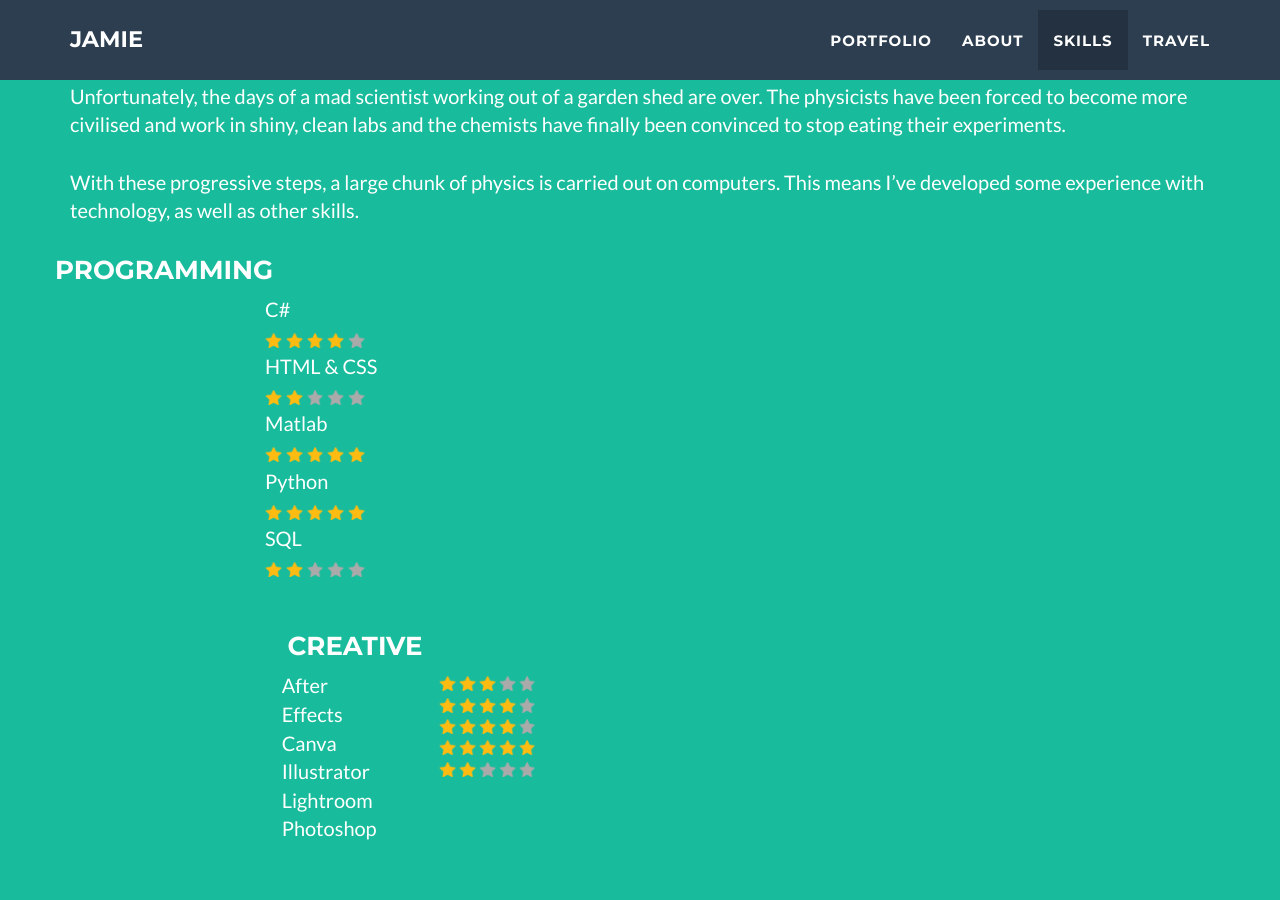
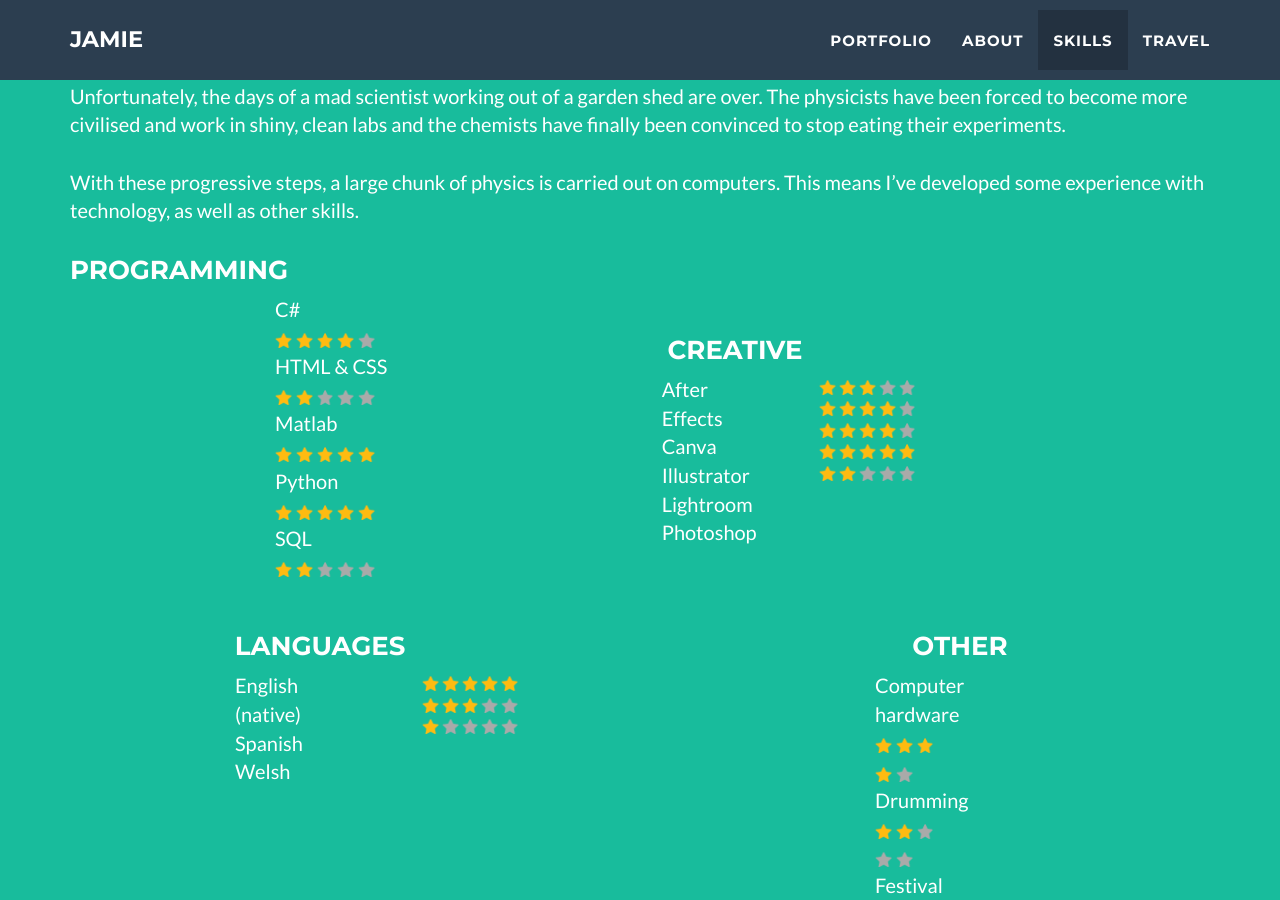
Before and after one commit to jamiedumayne/jamiedumayne.github.io, a Jekyll site: the page built from _posts/2014-07-18-project-1.markdown, in a window 1280 px wide and 900 px high, scrolled down 2405 px. Built offline with Jekyll 4.4.1, drawn with Linux system fonts in a browser that asks for light colours.

Commit message:
Update skills.html

```diff
--- a/_includes/skills.html
+++ b/_includes/skills.html
@@ -16,17 +16,16 @@
       </div>
     </div>
     <div class="float-container">
-      <div class="row">
+      <div class="inline-table">
         <h3>Programming</h3>
         <div class="col-lg-2 col-xs-6"></div>
           <div class="col-lg-2 col-xs-4">
           <p>
-              C#<br>
-               <img src=img/star_full.png alt="Gold star" height="15">
-               <img src=img/star_full.png alt="Gold star" height="15">
-               <img src=img/star_full.png alt="Gold star" height="15">
-               <img src=img/star_full.png alt="Gold star" height="15">
-               <img src=img/star_empty.png alt="Empty star" height="15"><br>
+              C#<br>  <img src=img/star_full.png alt="Gold star" height="15">
+                      <img src=img/star_full.png alt="Gold star" height="15">
+                      <img src=img/star_full.png alt="Gold star" height="15">
+                      <img src=img/star_full.png alt="Gold star" height="15">
+                      <img src=img/star_empty.png alt="Empty star" height="15"><br>
               HTML & CSS<br>
                <img src=img/star_full.png alt="Gold star" height="15">
                <img src=img/star_full.png alt="Gold star" height="15">
```
